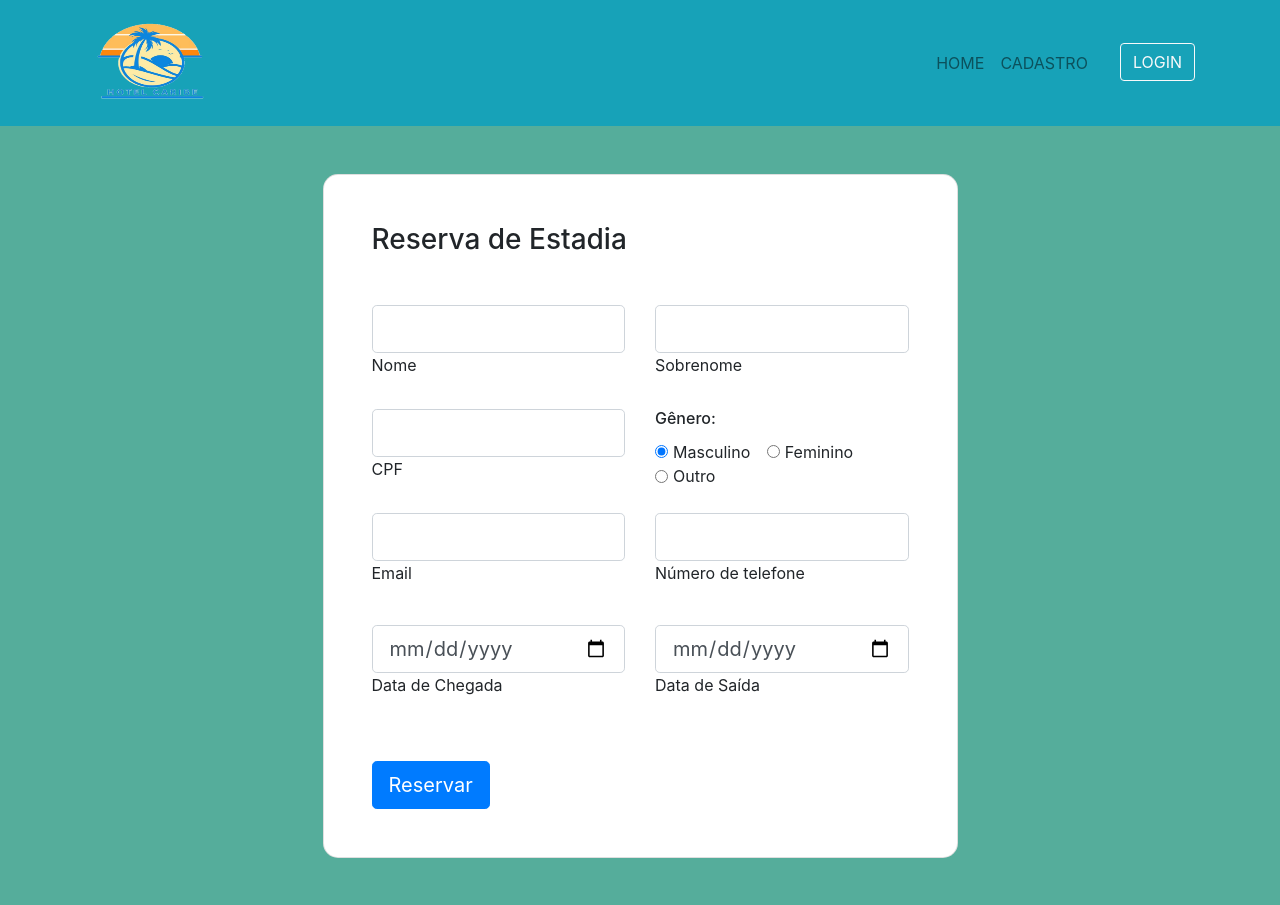
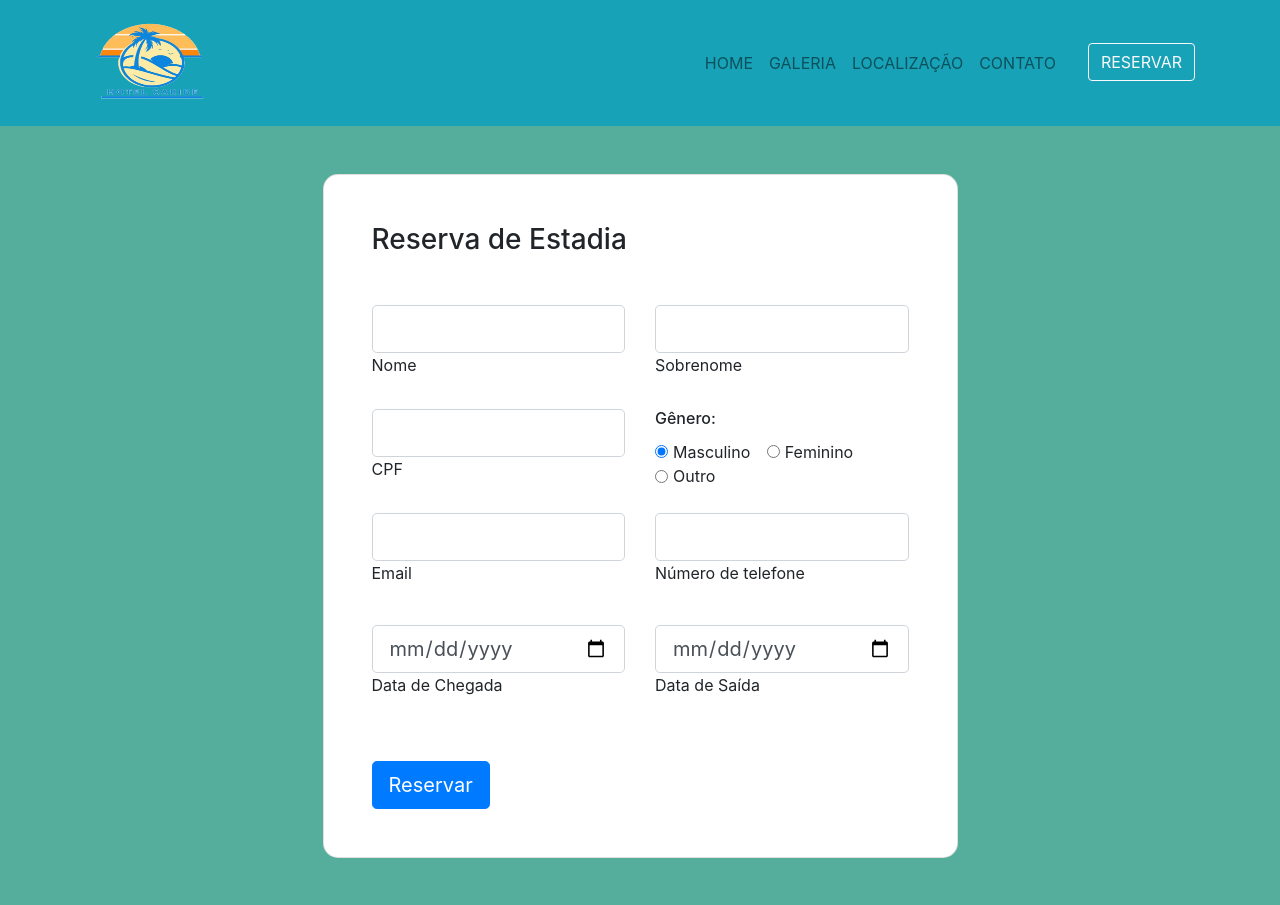
Before and after one commit to Noobz1n/trabalhoCaribeHotel, a PHP site: page /cadastro.php in a window 1280 px wide. Shown: the top 905 px of the page. Run offline with PHP 8.4, Linux system fonts and the light colour scheme; some libraries are stand-ins or nearby versions.

Commit message:
tela de localização

```diff
--- a/cadastro.php
+++ b/cadastro.php
@@ -7,7 +7,7 @@
     <link rel="stylesheet" href="https://stackpath.bootstrapcdn.com/bootstrap/4.1.3/css/bootstrap.min.css" integrity="sha384-MCw98/SFnGE8fJT3GXwEOngsV7Zt27NXFoaoApmYm81iuXoPkFOJwJ8ERdknLPMO" crossorigin="anonymous">
     <link rel="stylesheet" href="https://use.fontawesome.com/releases/v5.3.1/css/all.css" integrity="sha384-mzrmE5qonljUremFsqc01SB46JvROS7bZs3IO2EmfFsd15uHvIt+Y8vEf7N7fWAU" crossorigin="anonymous">
     <link rel="stylesheet" type="text/css" href="css/styles.css">
-
+    <link rel="icon" href="img/ceuamarelo.png" type="image/png">
     <title>HOTEL BRABO</title>
     <style>
       .gradient-custom {
@@ -18,29 +18,39 @@
 </head>
 <body class="reserva gradient-custom">
 
-  <header> <!-- INICIO PARTE DE CIMA-->
+<header> <!-- INICIO PARTE DE CIMA-->
     <nav class="navbar navbar-expand-sm navbar-light bg-info">
       <div class="container">
 
-        <a href="index.html" class="navbar-brand">
+        <a href="index.php" class="navbar-brand">
           <img src="img/ceuamarelo.png" width="130" height="100" alt="">
         </a>
 
         <div class="collapse navbar-collapse">
           <ul class="navbar-nav ml-auto">
-            <li class="nav-item">
-              <a href="index.php" class="nav-link">
+            <li class="nav-item"> <!-- SE QUISER ADICIONAR MAIS COISA NA BARRA É SO COPIAR ESSE LI E COLAR EM BAIXO DO ULTIMO, SEMPRE DENTRO DO UL-->
+              <a href="" class="nav-link">
                 HOME
               </a>
             </li>
             <li class="nav-item">
               <a href="cadastro.php" class="nav-link">
-                CADASTRO
+                GALERIA
               </a>
             </li>
             <li class="nav-item">
-              <a href="login.php" class="btn btn-outline-light ml-4">
-                LOGIN
+              <a href="cadastro.php" class="nav-link">
+                LOCALIZAÇÃO
+              </a>
+            </li>
+            <li class="nav-item">
+              <a href="cadastro.php" class="nav-link">
+                CONTATO
+              </a>
+            </li>
+            <li class="nav-item">
+              <a href="cadastro.php" class="btn btn-outline-light ml-4">
+                RESERVAR
               </a>
             </li>
           </ul>
--- a/css/styles.css
+++ b/css/styles.css
@@ -314,3 +314,6 @@ footer p a{  /* ISSO DEFINE A DISTANCIA DOS ICONES DE REDE SOCIAL NO RODAPÉ  */
 
 
 }
+
+
+/********************************INICIO PARTE localização****************************/
```
Also changed, not shown: index.php (+4 -4 lines), localizacao.php (added, +96 -0 lines).
